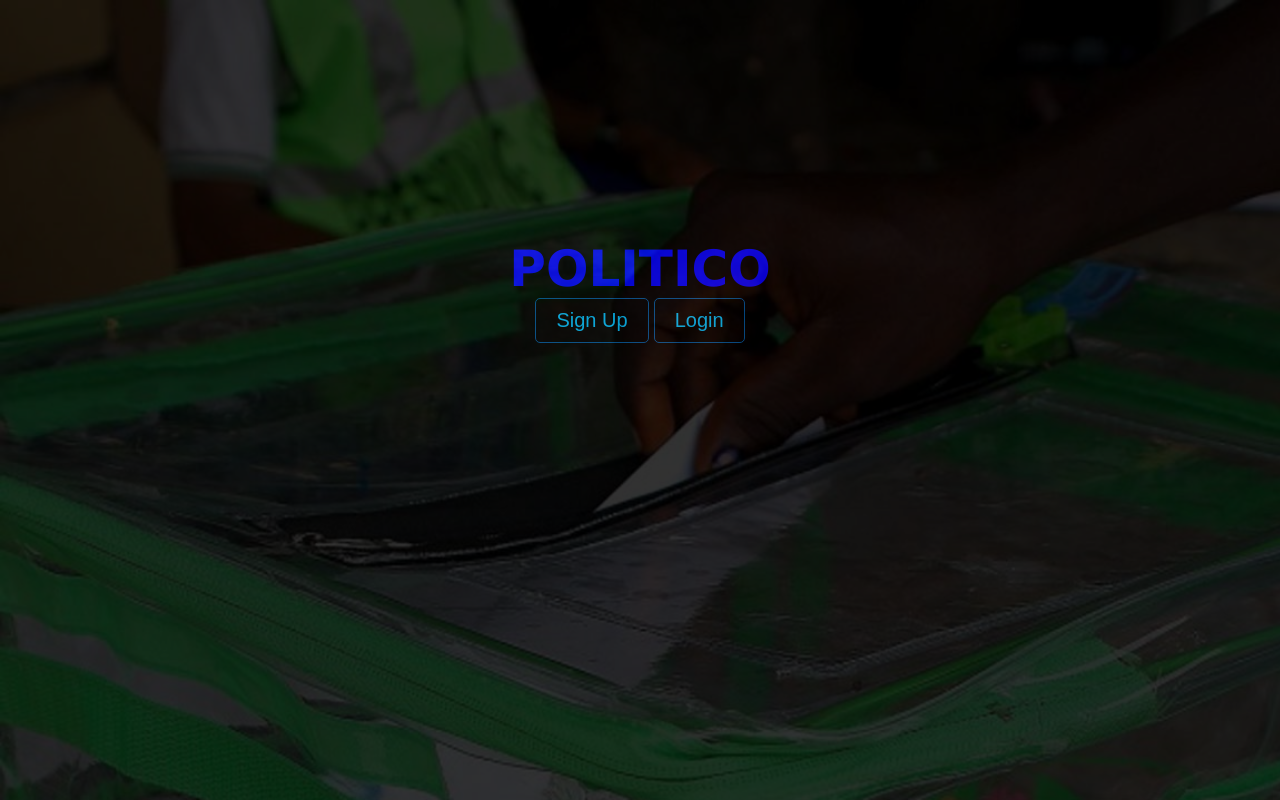
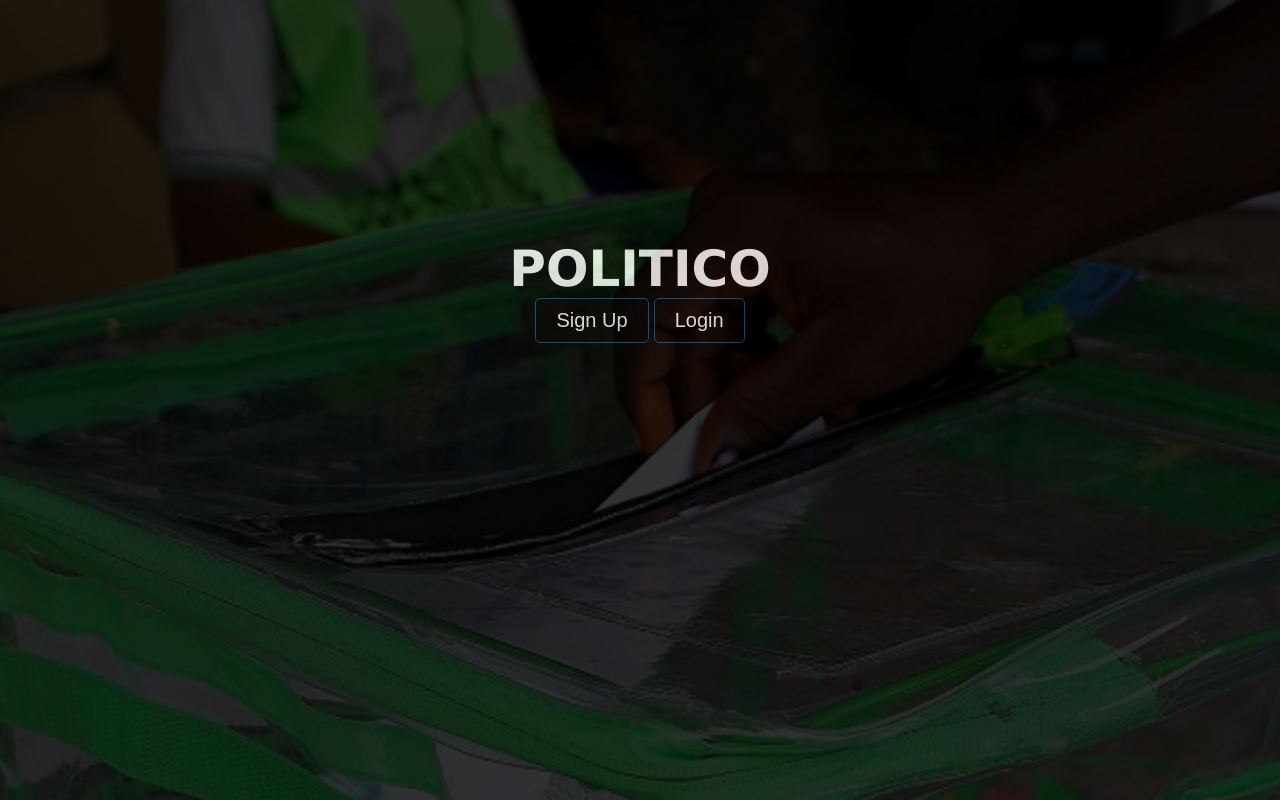
Before and after one commit to fantastic-genius/politico-v1, a website: page index.html in a window 1280 px wide. Drawn offline with Linux system fonts and the light colour scheme.

Commit message:
fix made changes to homepage font color

```diff
--- a/UI/css/style.css
+++ b/UI/css/style.css
@@ -119,8 +119,13 @@ input[type=submit]{
     background: url('../../images/election.jpg');
     background-repeat: no-repeat;
     background-size: cover;
-    color: #0000ff;
 }
+
+.home a{
+    color: #ffffff;
+}
+
+
 
 .overlay{
     width: 100vw;
@@ -128,7 +133,7 @@ input[type=submit]{
     margin: 0;
     background-color:#000000;
     opacity: 0.8;
-    color: #0000ff;
+    color: #ffffff;
 }
 
 .home-item-con{
```
